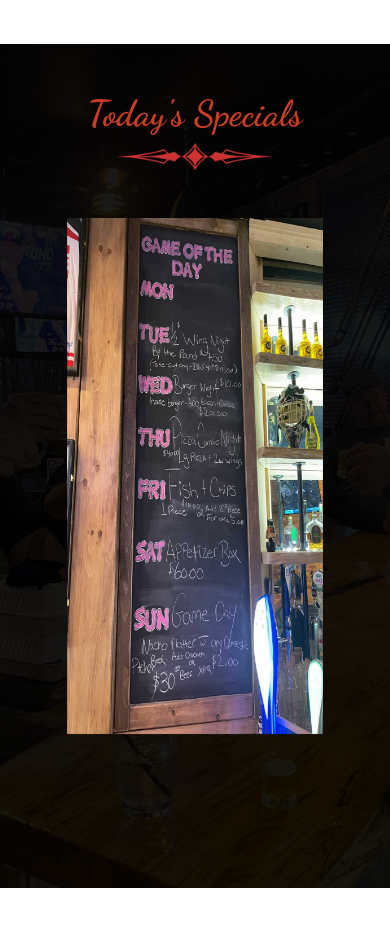
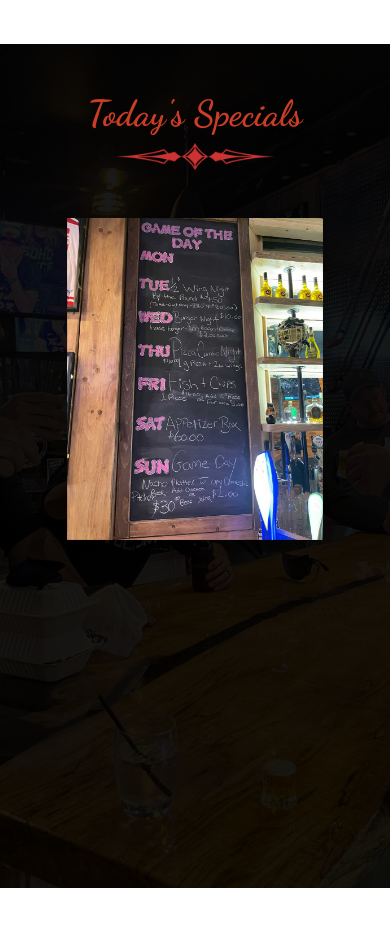
Before and after one commit to bsham94/restaurant-website, a PHP site: page /home.html in a window 390 px wide. Shown: the part 1371-2305 px from the top of the page. Run offline with PHP 8.4, Linux system fonts and the light colour scheme; some libraries are stand-ins or nearby versions.

Commit message:
Update specials.css

```diff
--- a/css/specials.css
+++ b/css/specials.css
@@ -92,7 +92,7 @@
 @media only screen and (max-width: 600px) {
     #specials .img {
         /* height: 350px; */
-        height: 80%;
+        height: fit-content;
         width: 100%;
     }
 }
```
